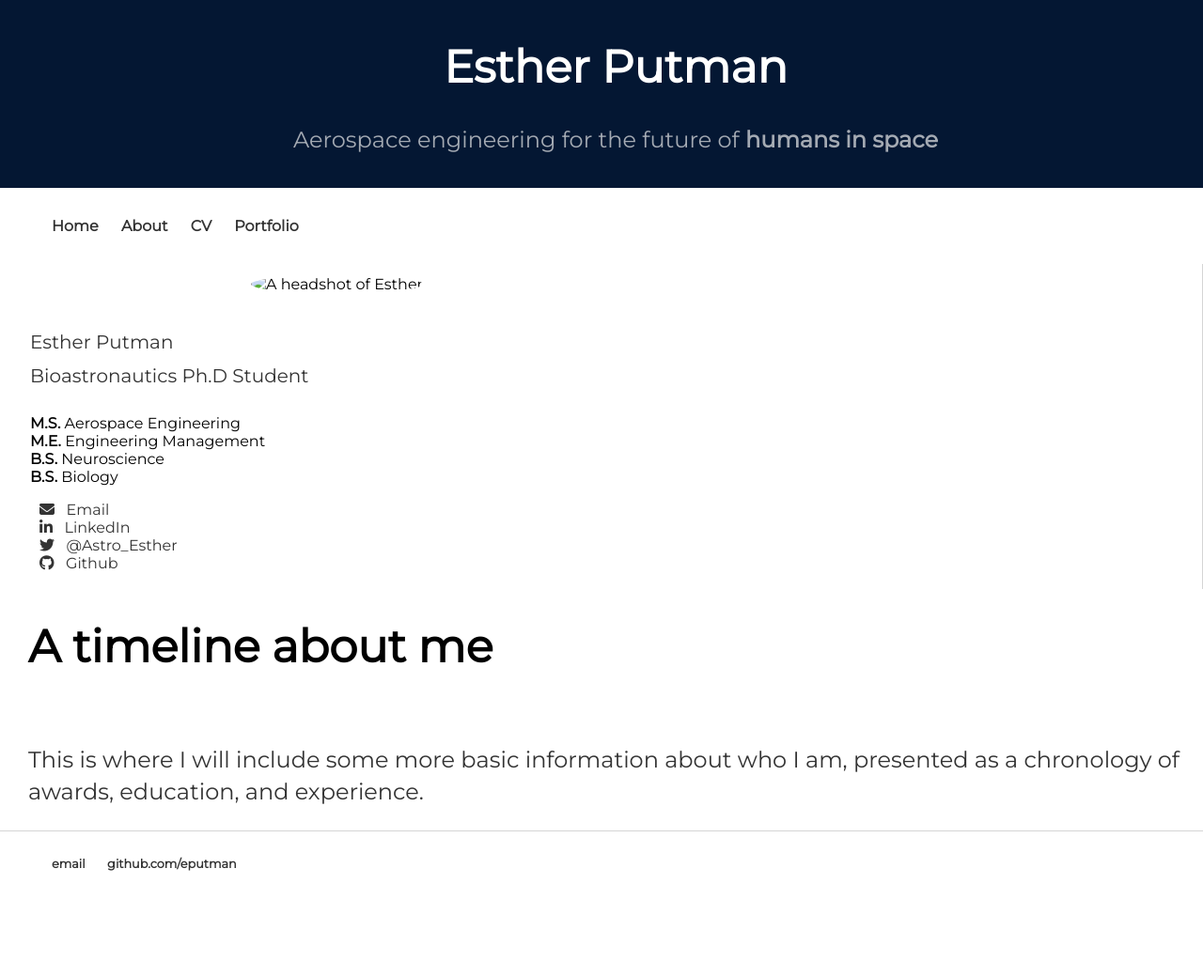
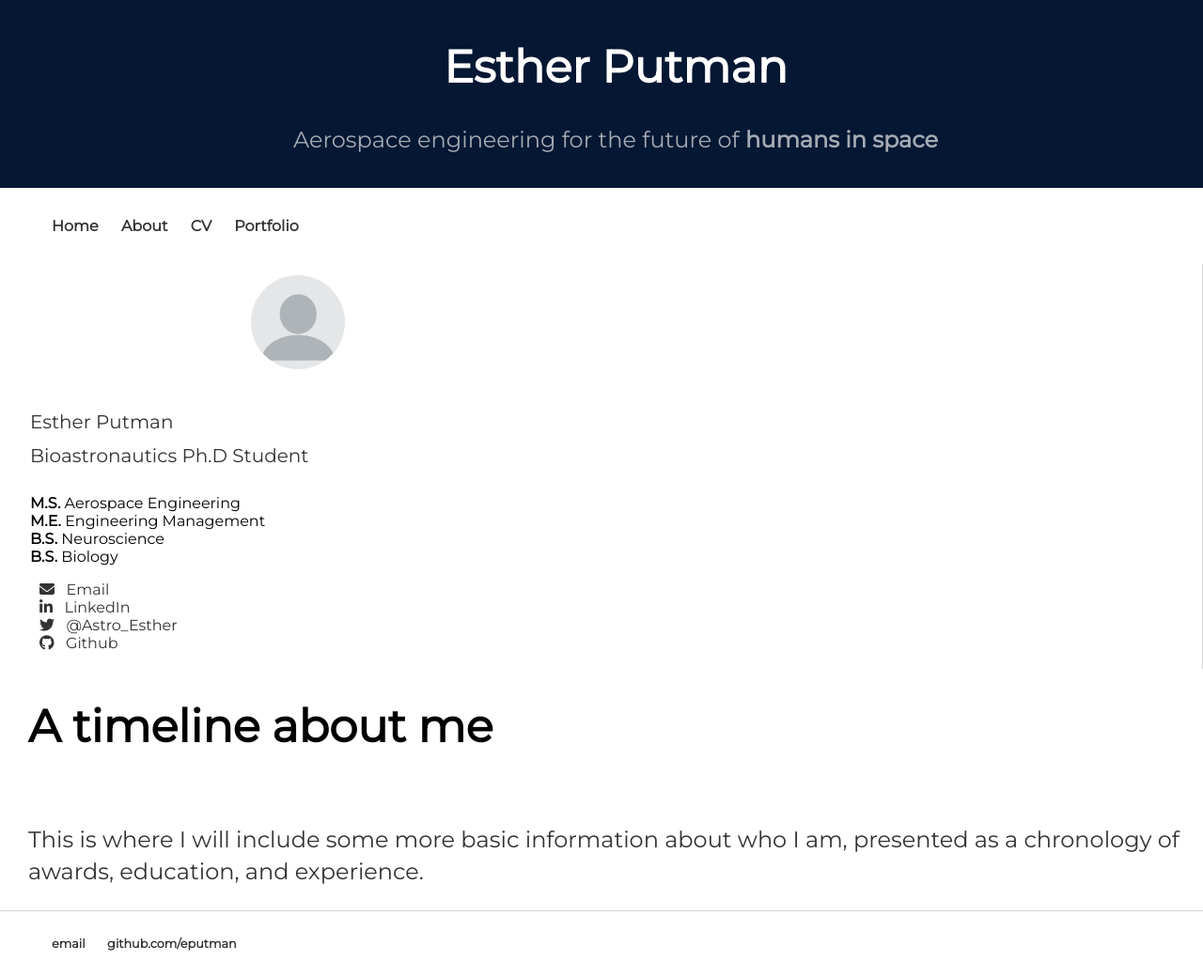
Before and after one commit to eputman/eputman.github.io, a Jekyll site: the page built from about/index.html, in a window 1280 px wide. Shown: the whole page at 94% size. Built offline with Jekyll 4.4.1, drawn with Linux system fonts in a browser that asks for light colours; nearby versions of some CDN libraries; before the commit the page ends 955 px from its top, so only the background shows below that.

Commit message:
Update index.html

```diff
--- a/about/index.html
+++ b/about/index.html
@@ -3,9 +3,10 @@
 title: About Me
 ---
 
+<div class-"main-content">
 	<div class="sidebar">
 		<div class = "center">
-	<img src="images/profile.png" alt="A headshot of Esther" class="profile">
+		<img src="/images/profile.png" alt="A headshot of Esther" class="profile">
 		</div> <!-- /center -->
 		<p><small> Esther Putman <br>
 			Bioastronautics Ph.D Student</small></p>
@@ -30,6 +31,8 @@
 	   <h1>A <span>timeline</span> about me</h1>
 	   <br>
 	   <p> This is where I will include some more basic information about who I am, presented as a chronology of awards, education, and experience. </p>
+	</div> <!-- /content -->
+</div> <!-- /main-content-->
 
 
    <!-- Timeline (for future trials). Reminder that timeline containers are in a different style sheet
@@ -92,7 +95,3 @@
          </div>
       </div>
       -->
-
-   </div>
-
-</div> <!-- /content -->
```
Lines whose indentation alone changed are shown as unchanged.
